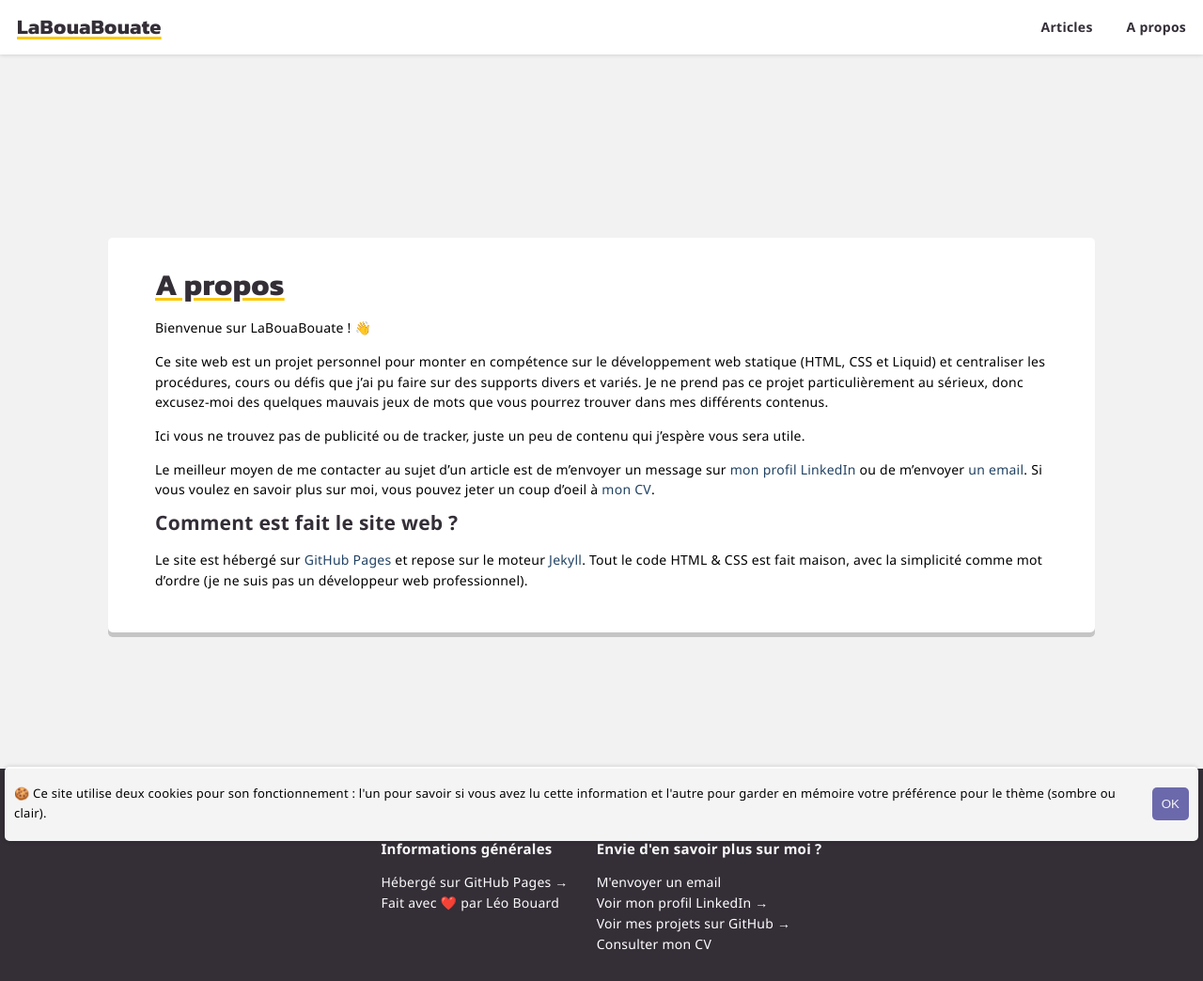
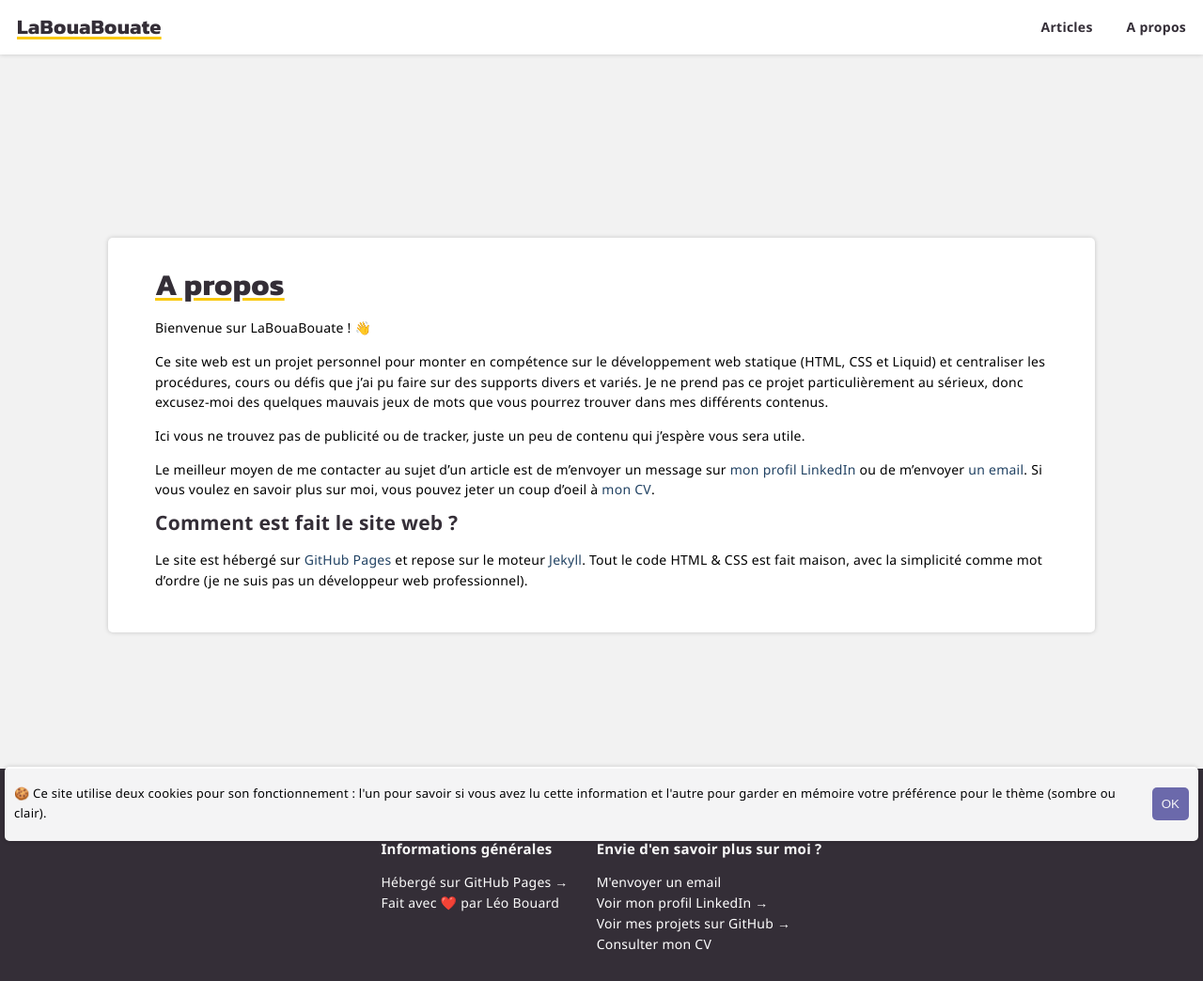
Before and after one commit to leobouard/leobouard.github.io, a Jekyll site: the page built from about.md, in a window 1280 px wide. Shown: the whole page at 94% size. Built offline with Jekyll 4.4.1, drawn with Linux system fonts in a browser that asks for light colours; some web fonts are replaced.

Commit message:
Update style.scss

```diff
--- a/assets/css/style.scss
+++ b/assets/css/style.scss
@@ -77,7 +77,7 @@ main {
         max-width: 950px;
         overflow-x: scroll;
         overflow-y: hidden;
-        box-shadow: 0px 5px 0px #00000030;
+        box-shadow: 0px 0px 5px 0px #00000030;
     }
 
     a {
```
